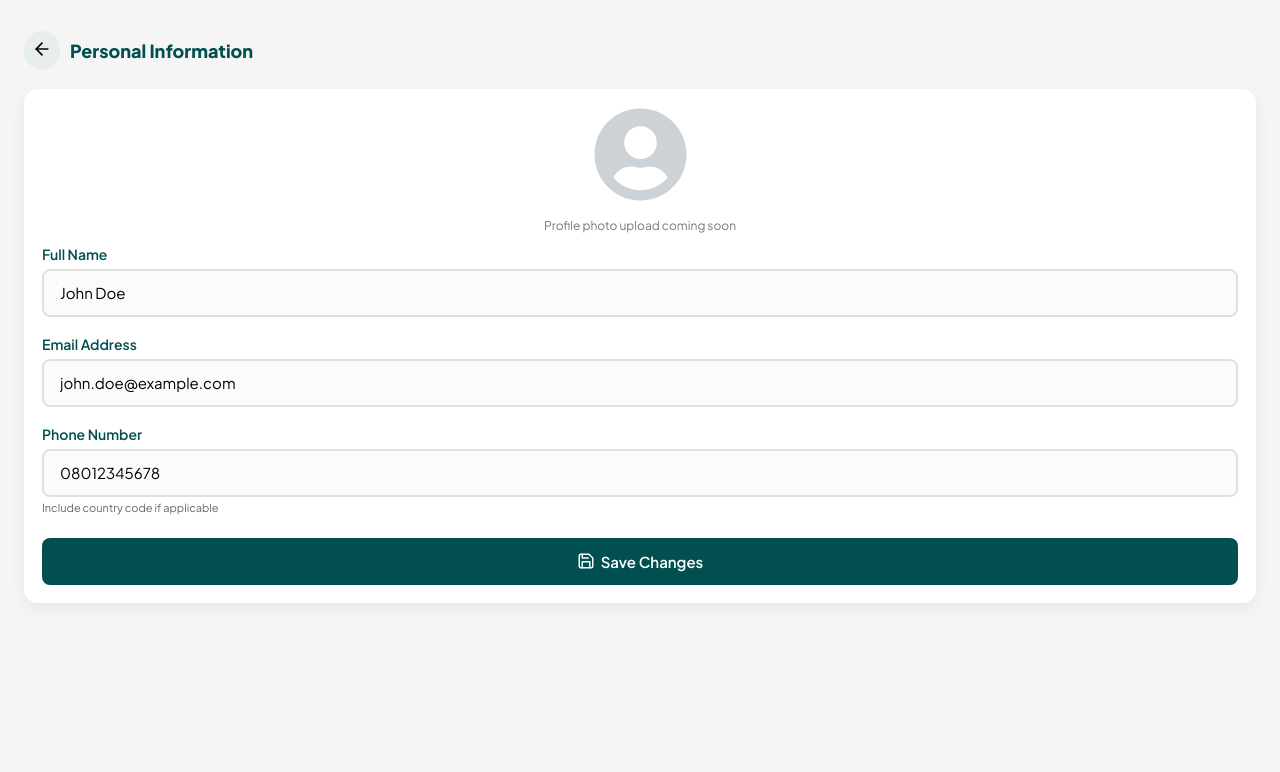
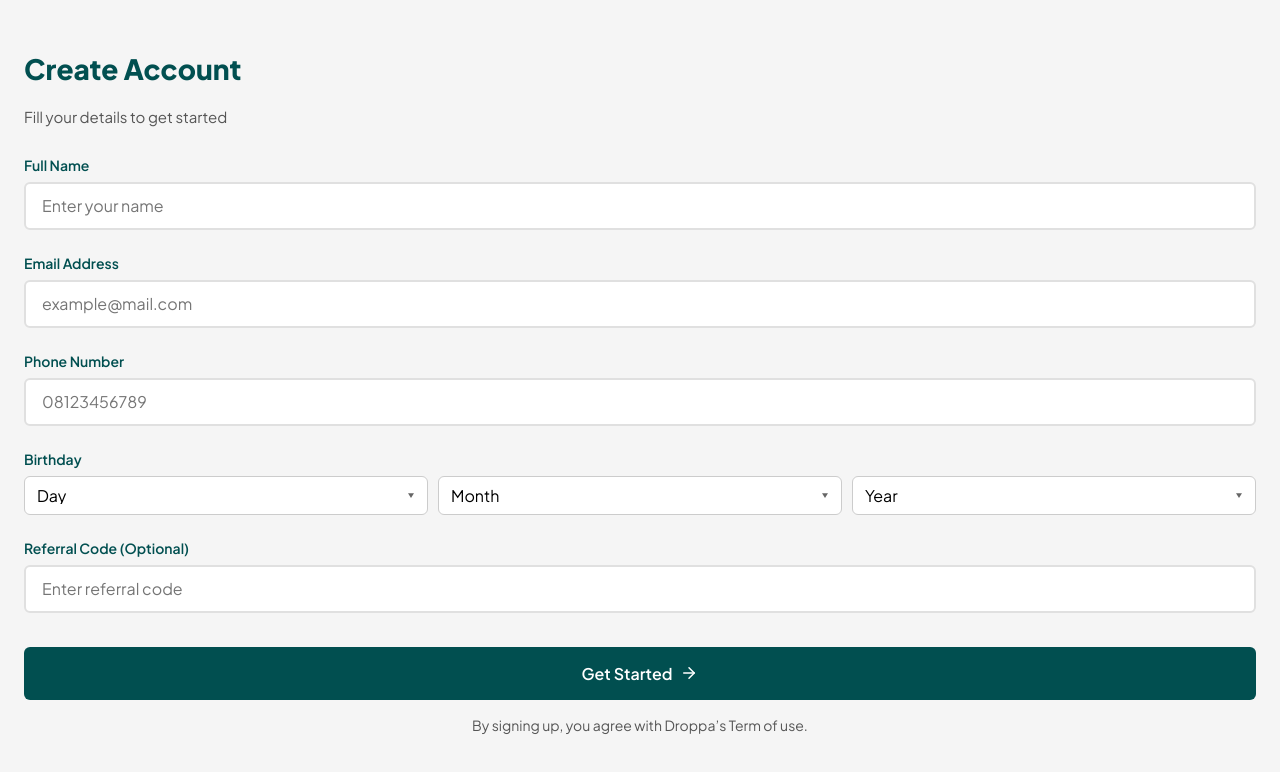
Before and after one commit to ay30bg/droppa, a React (Create React App) app: page /get-started in a window 1280 px wide. Shown: the top 772 px of the page. Built offline with nearby package versions, Linux system fonts and the light colour scheme.

Commit message:
Update GetStarted.jsx

```diff
--- a/src/pages/GetStarted.jsx
+++ b/src/pages/GetStarted.jsx
@@ -1,130 +1,129 @@
-import React, { useState, useEffect } from "react";
-import { FiArrowLeft, FiSave } from "react-icons/fi";
-import { FaUserCircle } from "react-icons/fa";
+import React, { useState } from "react";
 import { useNavigate } from "react-router-dom";
-import "../styles/personaldetails.css";
+import "../styles/getStarted.css";
+import { FiArrowRight } from "react-icons/fi";
 
-export default function PersonalInformationPage() {
+export default function GetStarted() {
   const navigate = useNavigate();
 
-  const [userData, setUserData] = useState({
-    name: "",
-    email: "",
-    phone: "",
-  });
+  // Form state
+  const [fullName, setFullName] = useState("");
+  const [email, setEmail] = useState("");
+  const [phone, setPhone] = useState("");
+  const [day, setDay] = useState("");
+  const [month, setMonth] = useState("");
+  const [year, setYear] = useState("");
+  const [referralCode, setReferralCode] = useState("");
+  const [loading, setLoading] = useState(false);
 
-  const [errors, setErrors] = useState({});
-  const [saved, setSaved] = useState(false);
+  // Day, Month, Year options
+  const days = Array.from({ length: 31 }, (_, i) => i + 1);
+  const months = [
+    "January", "February", "March", "April", "May", "June",
+    "July", "August", "September", "October", "November", "December"
+  ];
+  const currentYear = new Date().getFullYear();
+  const years = Array.from({ length: currentYear - 1899 }, (_, i) => currentYear - i);
 
-  useEffect(() => {
-    const savedUser = JSON.parse(localStorage.getItem("userData"));
+  // Handle Sign Up button
+  const handleSignUp = () => {
+    // Validate required fields (referral code is optional)
+    if (!fullName || !email || phone.length !== 11 || !day || !month || !year) {
+      alert("Please fill all required fields correctly.");
+      return;
+    }
 
-    setUserData(
-      savedUser || {
-        name: "John Doe",
-        email: "john.doe@example.com",
-        phone: "08012345678",
-      }
-    );
-  }, []);
+    setLoading(true);
 
-  const handleChange = (field, value) => {
-    setSaved(false);
-    setUserData((prev) => ({ ...prev, [field]: value }));
-    setErrors((prev) => ({ ...prev, [field]: "" }));
-  };
+    // Simulate API call
+    setTimeout(() => {
+      setLoading(false);
 
-  const validate = () => {
-    let e = {};
-
-    if (!userData.name.trim()) e.name = "Full name is required";
-
-    const emailRegex = /^[^\s@]+@[^\s@]+\.[^\s@]+$/;
-    if (!emailRegex.test(userData.email))
-      e.email = "Enter a valid email address";
-
-    if (!userData.phone || userData.phone.length < 8)
-      e.phone = "Enter a valid phone number";
-
-    setErrors(e);
-
-    return Object.keys(e).length === 0;
-  };
-
-  const handleSave = () => {
-    if (!validate()) return;
-
-    localStorage.setItem("userData", JSON.stringify(userData));
-    setSaved(true);
-
-    setTimeout(() => navigate(-1), 600);
+      // Navigate to OTP page for signup
+      navigate("/verify", { state: { phone, mode: "signup" } });
+    }, 1500);
   };
 
   return (
-    <div className="pi-container">
-      {/* Header */}
-      <header className="pi-header">
-        <button className="pi-back" onClick={() => navigate(-1)}>
-          <FiArrowLeft size={20} />
-        </button>
-        <h2 className="pi-title">Personal Information</h2>
-      </header>
+    <div className="gs-container">
+      <h1 className="gs-greeting">Create Account</h1>
+      <p className="gs-subtext">Fill your details to get started</p>
 
-      {/* Card */}
-      <section className="pi-card">
-        <div className="pi-avatar">
-          <FaUserCircle size={95} />
-          <p className="pi-avatar-text">Profile photo upload coming soon</p>
+      {/* Full Name */}
+      <div className="gs-input-group">
+        <label className="gs-label">Full Name</label>
+        <input
+          type="text"
+          className="gs-input"
+          placeholder="Enter your name"
+          value={fullName}
+          onChange={(e) => setFullName(e.target.value)}
+        />
       </div>
 
-        {/* Form */}
-        <div className="pi-form">
-          <div className="pi-input-group">
-            <label className="pi-label">Full Name</label>
+      {/* Email */}
+      <div className="gs-input-group">
+        <label className="gs-label">Email Address</label>
         <input
-              className={`pi-input ${errors.name ? "pi-error" : ""}`}
-              type="text"
-              value={userData.name}
-              onChange={(e) => handleChange("name", e.target.value)}
+          type="email"
+          className="gs-input"
+          placeholder="example@mail.com"
+          value={email}
+          onChange={(e) => setEmail(e.target.value)}
         />
-            {errors.name && <span className="pi-error-text">{errors.name}</span>}
       </div>
 
-          <div className="pi-input-group">
-            <label className="pi-label">Email Address</label>
+      {/* Phone */}
+      <div className="gs-input-group">
+        <label className="gs-label">Phone Number</label>
         <input
-              className={`pi-input ${errors.email ? "pi-error" : ""}`}
-              type="email"
-              value={userData.email}
-              onChange={(e) => handleChange("email", e.target.value)}
+          type="tel"
+          className="gs-input"
+          placeholder="08123456789"
+          value={phone}
+          onChange={(e) => setPhone(e.target.value)}
         />
-            {errors.email && (
-              <span className="pi-error-text">{errors.email}</span>
-            )}
       </div>
 
-          <div className="pi-input-group">
-            <label className="pi-label">Phone Number</label>
-            <input
-              className={`pi-input ${errors.phone ? "pi-error" : ""}`}
-              type="tel"
-              value={userData.phone}
-              onChange={(e) => handleChange("phone", e.target.value)}
-            />
-            <small className="pi-hint">
-              Include country code if applicable
-            </small>
-            {errors.phone && (
-              <span className="pi-error-text">{errors.phone}</span>
-            )}
+      {/* Birthday */}
+      <div className="gs-input-group">
+        <label className="gs-label">Birthday</label>
+        <div className="birthday-dropdowns">
+          <select className="gs-select" value={day} onChange={(e) => setDay(e.target.value)}>
+            <option value="">Day</option>
+            {days.map((d) => <option key={d} value={d}>{d}</option>)}
+          </select>
+          <select className="gs-select" value={month} onChange={(e) => setMonth(e.target.value)}>
+            <option value="">Month</option>
+            {months.map((m) => <option key={m} value={m}>{m}</option>)}
+          </select>
+          <select className="gs-select" value={year} onChange={(e) => setYear(e.target.value)}>
+            <option value="">Year</option>
+            {years.map((y) => <option key={y} value={y}>{y}</option>)}
+          </select>
+        </div>
       </div>
 
-          <button className="pi-btn" onClick={handleSave}>
-            <FiSave size={18} />
-            {saved ? " Saved ✓" : " Save Changes"}
+      {/* Referral Code (Optional) */}
+      <div className="gs-input-group">
+        <label className="gs-label">Referral Code (Optional)</label>
+        <input
+          type="text"
+          className="gs-input"
+          placeholder="Enter referral code"
+          value={referralCode}
+          onChange={(e) => setReferralCode(e.target.value)}
+        />
+      </div>
+
+      {/* Sign Up Button */}
+      <button className="gs-btn" onClick={handleSignUp} disabled={loading}>
+        {loading ? <div className="loader"></div> : <>Get Started <FiArrowRight className="gs-arrow" /></>}
       </button>
-        </div>
-      </section>
+
+      <p className="gs-policy">
+        By signing up, you agree with Droppa’s Term of use.
+      </p>
     </div>
   );
 }
```
Lines whose indentation alone changed are shown as unchanged.
